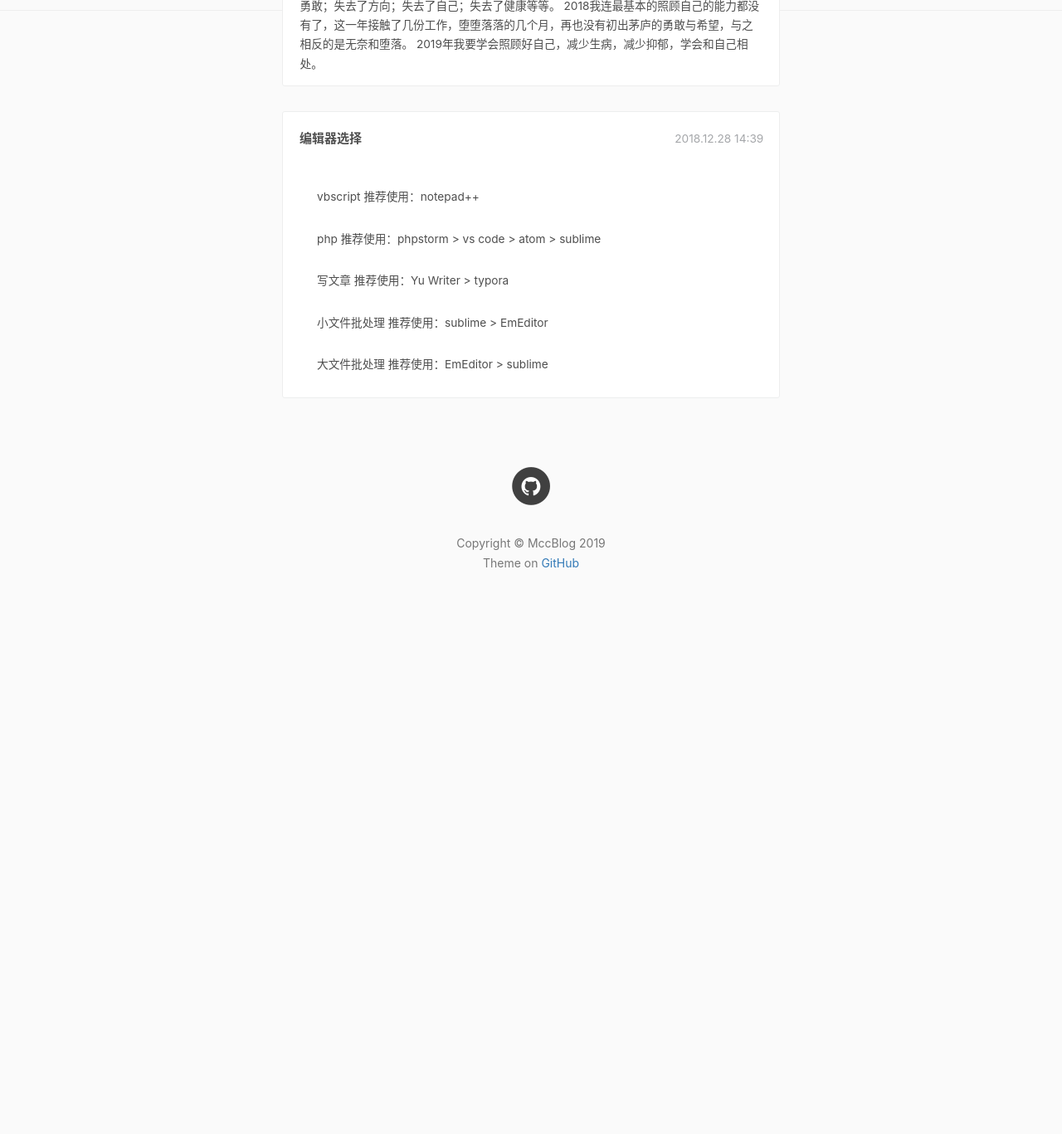
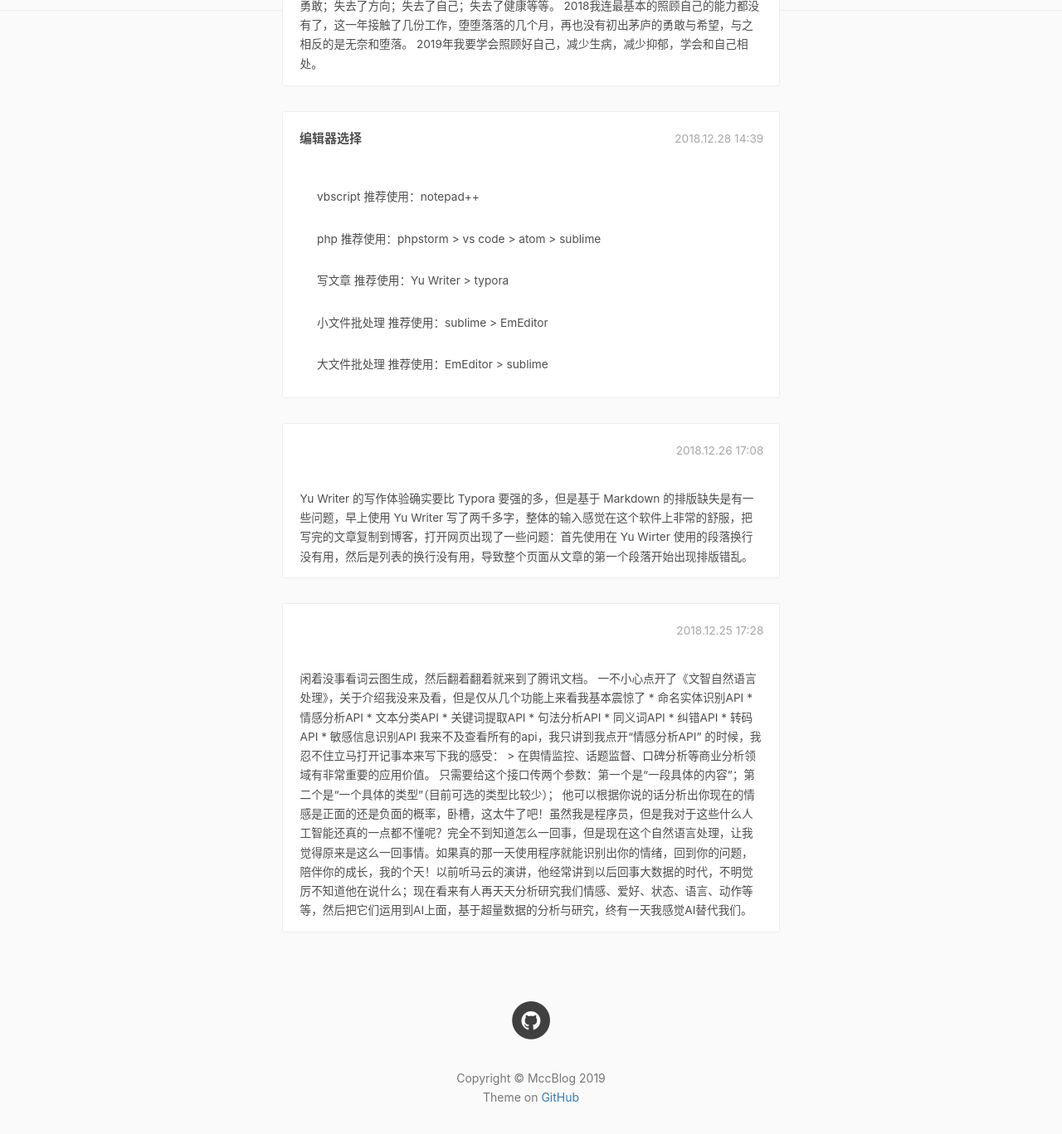
Before and after one commit to mengchenchen/mengchenchen.github.io, a Jekyll site: the page built from sketch/index.html, in a window 1280 px wide and 1400 px high, scrolled down 310 px. Shown: the top 1367 px of the window at 83% size. Built offline with Jekyll 4.4.1, drawn with Linux system fonts in a browser that asks for light colours; nearby versions of some CDN libraries; comment, search, counter and statistics services are not loaded; before the commit the page ends 1066 px from its top, so only the background shows below that.

Commit message:
Update index.html

```diff
--- a/sketch/index.html
+++ b/sketch/index.html
@@ -40,6 +40,40 @@ layout: default
 					</ul>
 				</div>
 			</li>
+			<li>
+				<div class="cbp_tmlabel">
+					<h2 id="boxoffice"></h2>
+					<time>2018.12.26 17:08</time>
+					<p>
+						Yu Writer 的写作体验确实要比 Typora 要强的多，但是基于 Markdown 的排版缺失是有一些问题，早上使用 Yu Writer 写了两千多字，整体的输入感觉在这个软件上非常的舒服，把写完的文章复制到博客，打开网页出现了一些问题：首先使用在 Yu Wirter 使用的段落换行没有用，然后是列表的换行没有用，导致整个页面从文章的第一个段落开始出现排版错乱。
+					</p>
+				</div>
+			</li>
+			<li>
+				<div class="cbp_tmlabel">
+					<h2 id="boxoffice"></h2>
+					<time>2018.12.25 17:28</time>
+					<p>
+						闲着没事看词云图生成，然后翻着翻着就来到了腾讯文档。
+						一不小心点开了《文智自然语言处理》，关于介绍我没来及看，但是仅从几个功能上来看我基本震惊了
+
+						* 命名实体识别API
+						* 情感分析API
+						* 文本分类API
+						* 关键词提取API
+						* 句法分析API
+						* 同义词API
+						* 纠错API
+						* 转码API
+						* 敏感信息识别API
+
+						我来不及查看所有的api，我只讲到我点开“情感分析API” 的时候，我忍不住立马打开记事本来写下我的感受：
+						> 在舆情监控、话题监督、口碑分析等商业分析领域有非常重要的应用价值。
+						只需要给这个接口传两个参数：第一个是“一段具体的内容”；第二个是“一个具体的类型”（目前可选的类型比较少）；
+						他可以根据你说的话分析出你现在的情感是正面的还是负面的概率，卧槽，这太牛了吧！虽然我是程序员，但是我对于这些什么人工智能还真的一点都不懂呢？完全不到知道怎么一回事，但是现在这个自然语言处理，让我觉得原来是这么一回事情。如果真的那一天使用程序就能识别出你的情绪，回到你的问题，陪伴你的成长，我的个天！以前听马云的演讲，他经常讲到以后回事大数据的时代，不明觉厉不知道他在说什么；现在看来有人再天天分析研究我们情感、爱好、状态、语言、动作等等，然后把它们运用到AI上面，基于超量数据的分析与研究，终有一天我感觉AI替代我们。
+					</p>
+				</div>
+			</li>
 		</ul>
 	</div>
 </div>
```
